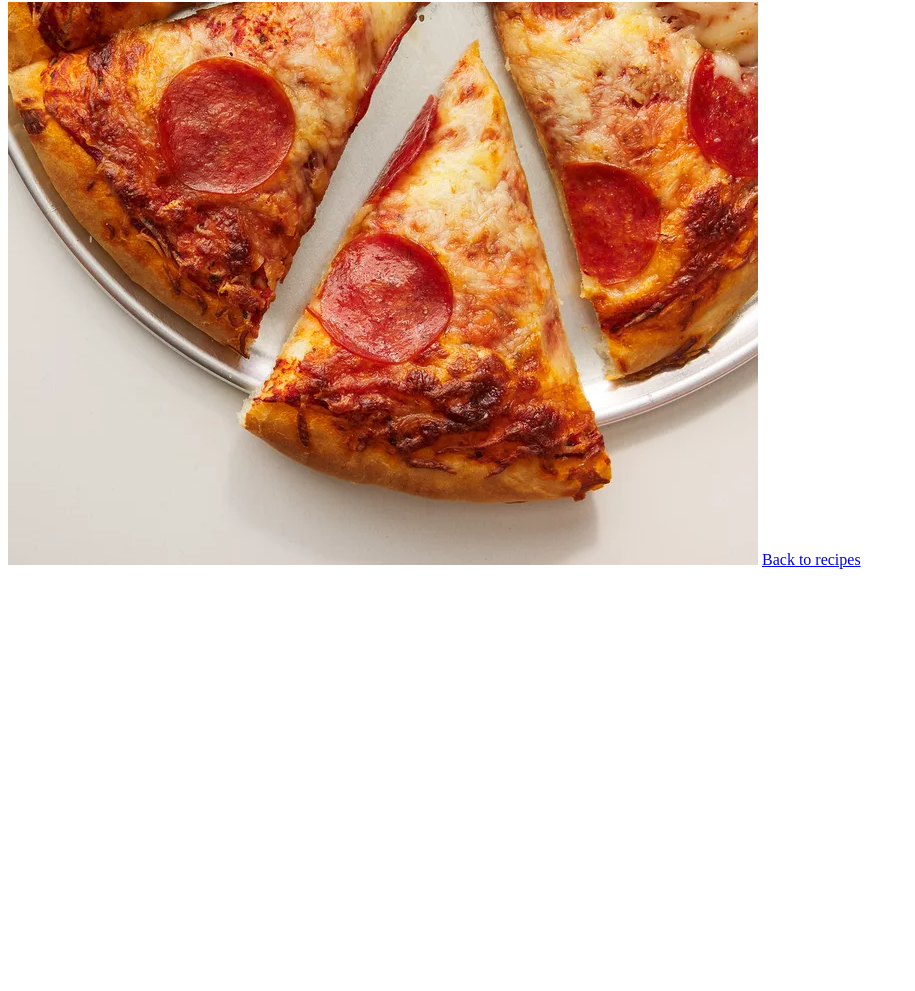
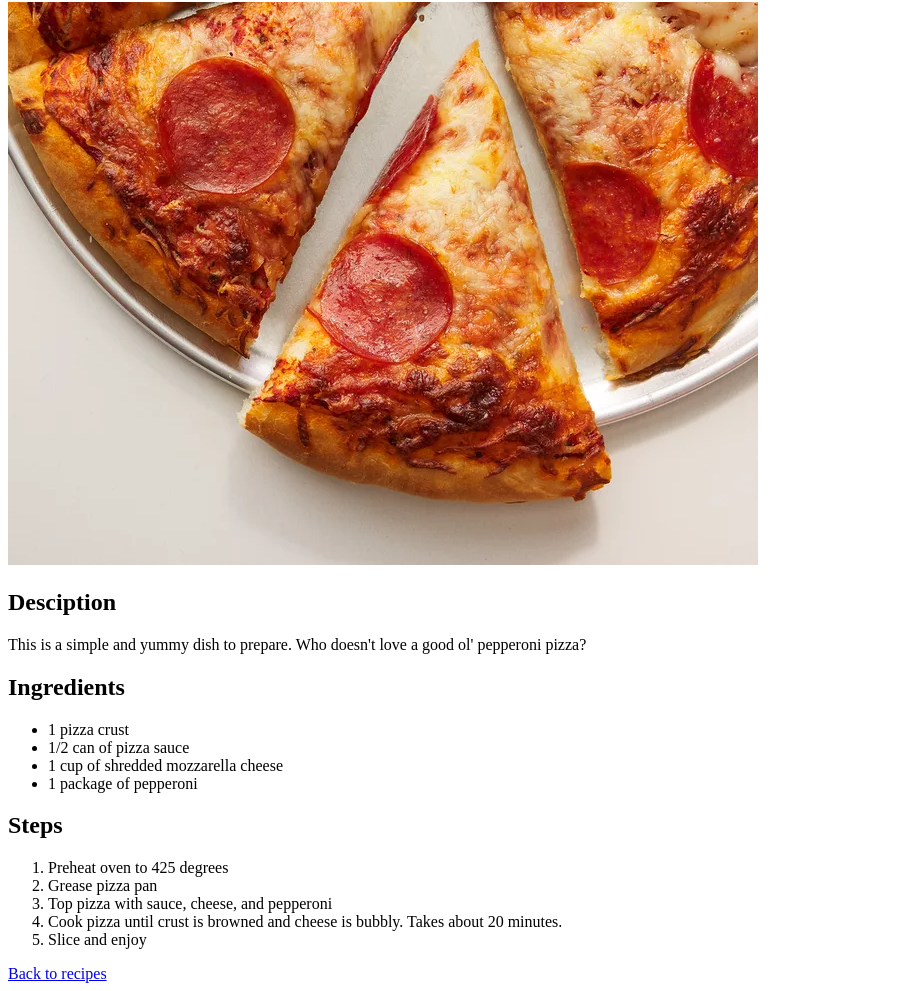
Before and after one commit to dak1234/odin-recipes, a plain HTML site: page recipes/pepperoni_pizza.html in a window 1280 px wide. Shown: the part 78-1069 px from the top of the page, without its empty margins (0-915 px from the left). Before the commit the page ends 800 px from the top, so only its background shows below. Drawn offline with Linux system fonts and the light colour scheme.

Commit message:
Added recipe to pepperoni pizza page

```diff
--- a/recipes/pepperoni_pizza.html
+++ b/recipes/pepperoni_pizza.html
@@ -7,6 +7,25 @@
     <body>
         <h1>Pepperoni Pizza</h1>
         <img src="../images/Pepperoni_pizza.webp">
+        <h2>Desciption</h2>
+        <p>This is a simple and yummy dish to prepare. Who
+            doesn't love a good ol' pepperoni pizza?
+        </p>
+        <h2>Ingredients</h2>
+        <ul>
+            <li>1 pizza crust</li>
+            <li>1/2 can of pizza sauce</li>
+            <li>1 cup of shredded mozzarella cheese</li>
+            <li>1 package of pepperoni</li>
+        </ul>
+        <h2>Steps</h2>
+        <ol>
+            <li>Preheat oven to 425 degrees</li>
+            <li>Grease pizza pan</li>
+            <li>Top pizza with sauce, cheese, and pepperoni</li>
+            <li>Cook pizza until crust is browned and cheese is bubbly. Takes about 20 minutes.</li>
+            <li>Slice and enjoy</li>
+        </ol>
         <a href="../index.html">Back to recipes</a>
     </body>
 </html>
```
